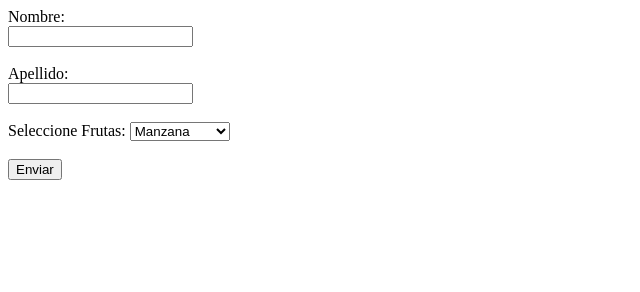
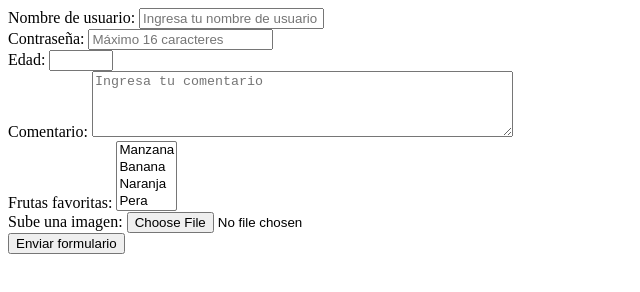
Before and after one commit to Mateop12/test, a plain HTML site: page index.html in a window 1280 px wide. Shown: the whole page, without its empty margins (0-640 px from the left). Drawn offline with Linux system fonts and the light colour scheme.

Commit message:
se añade form

```diff
--- a/index.html
+++ b/index.html
@@ -5,7 +5,7 @@
     <meta name="viewport" content="width=device-width, initial-scale=1.0">
     <title>Formulario de ejemplo</title>
 </head>
-<body>
+<!--<body>
     <form action="" method="post">
         <label for="Name">Nombre:</label><br>
         <input type="text" name="Name" id="Name"><br><br>
@@ -30,7 +30,50 @@
 
 
     </form>
+    </body>
+-->
+    <body>
+            <form action="/procesar_formulario" method="post" enctype="multipart/form-data" target="_blank">
 
+                <!-- Input con atributos básicos -->
+                <label for="username">Nombre de usuario:</label>
+                <input type="text" id="username" name="username" value="" placeholder="Ingresa tu nombre de usuario" required autocomplete="off">
+                <br>
 
-</body>
+                <!-- Password con maxlength y placeholder -->
+                <label for="password">Contraseña:</label>
+                <input type="password" id="password" name="password" maxlength="16" placeholder="Máximo 16 caracteres" required>
+                <br>
+
+                <!-- Input number con min y max -->
+                <label for="edad">Edad:</label>
+                <input type="number" id="edad" name="edad" min="0" max="120" required>
+                <br>
+
+                <!-- Textarea con rows, cols y wrap -->
+                <label for="comentario">Comentario:</label>
+                <textarea id="comentario" name="comentario" rows="4" cols="50" wrap="soft" placeholder="Ingresa tu comentario"></textarea>
+                <br>
+
+                <!-- Select con multiple -->
+                <label for="frutas">Frutas favoritas:</label>
+                <select id="frutas" name="frutas" multiple size="4">
+                    <option value="manzana">Manzana</option>
+                    <option value="banana">Banana</option>
+                    <option value="naranja">Naranja</option>
+                    <option value="pera">Pera</option>
+                </select>
+                <br>
+
+                <!-- Input file con accept -->
+                <label for="imagen">Sube una imagen:</label>
+                <input type="file" id="imagen" name="imagen" accept="image/*">
+                <br>
+
+                <!-- Input submit -->
+                <input type="submit" value="Enviar formulario">
+
+            </form>
+    </body>
+
 </html>
```
